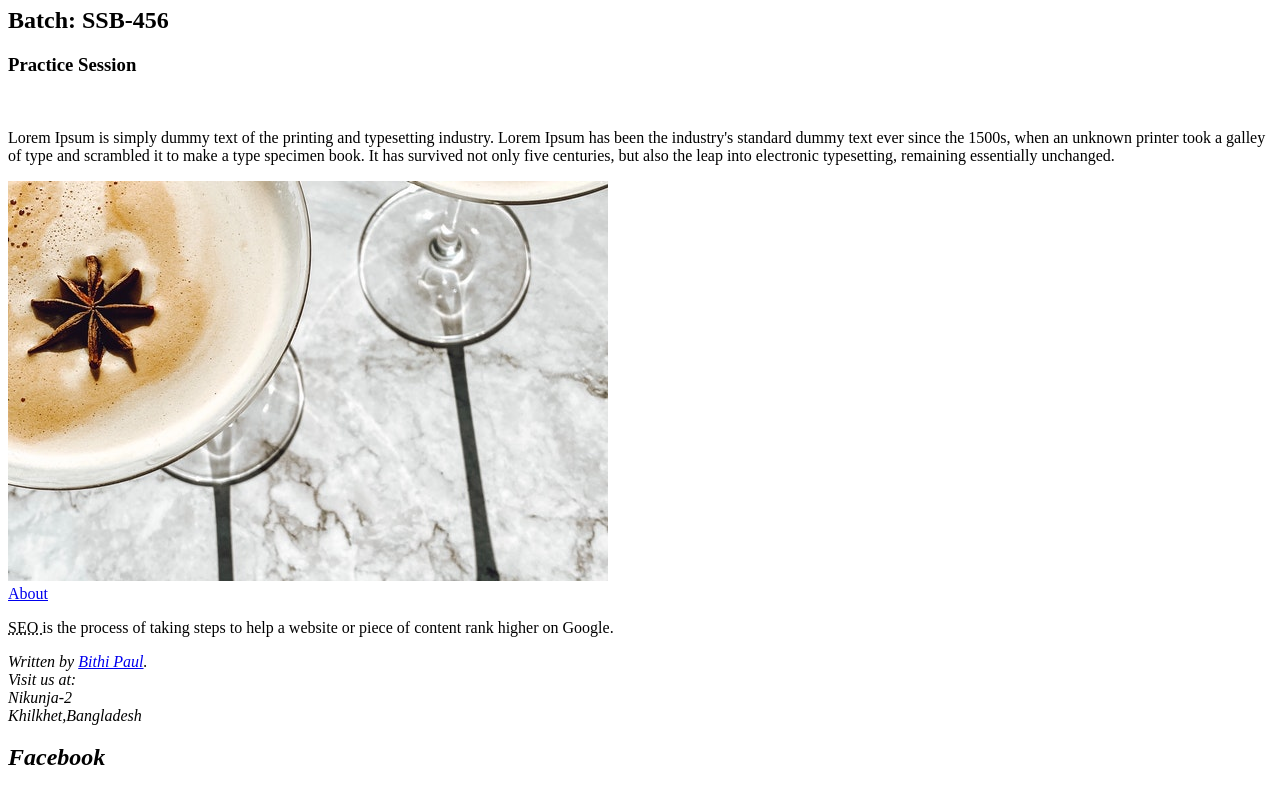
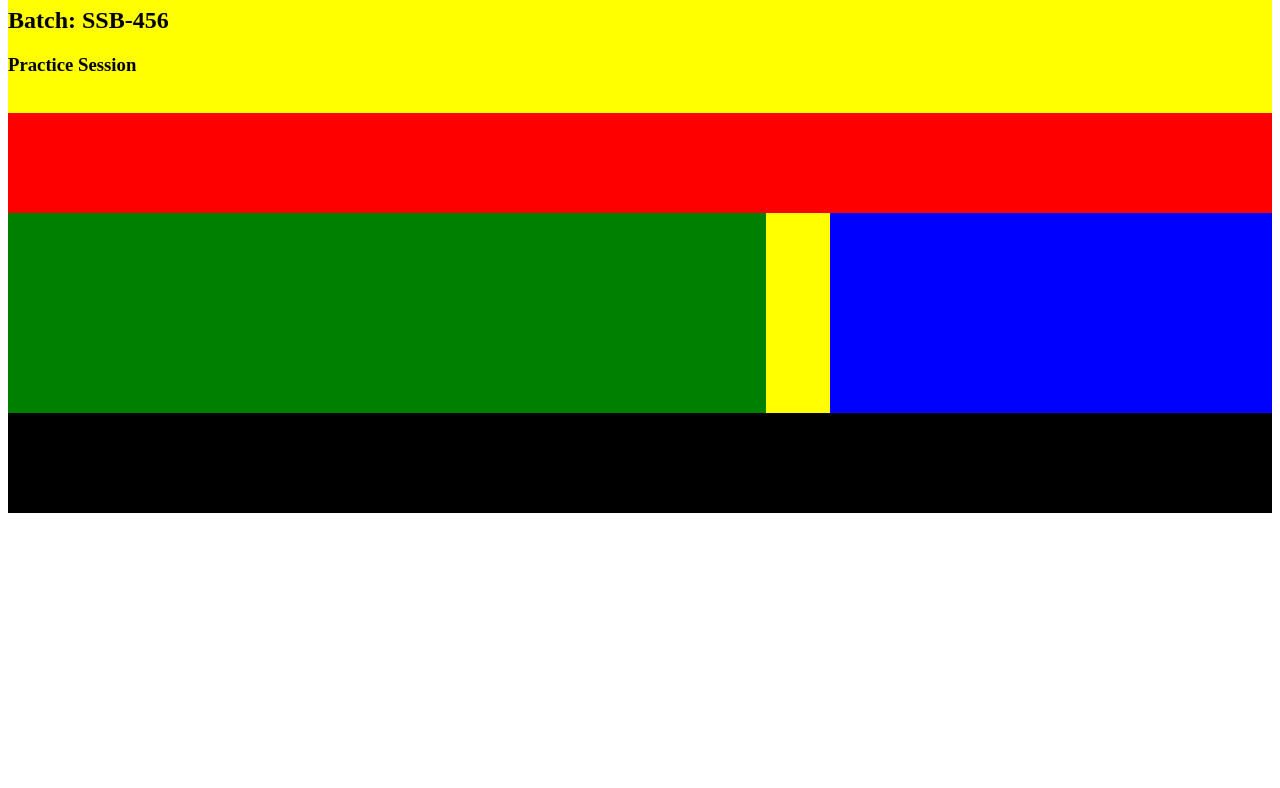
Before and after one commit to plbithi/simple_html, a plain HTML site: page index.html in a window 1280 px wide. Shown: the part 73-861 px from the top of the page. After the commit the page ends 800 px from the top, so only its background shows below. Drawn offline with Linux system fonts and the light colour scheme.

Commit message:
Design changed
- new css added

```diff
--- /dev/null
+++ b/css/style.css
@@ -0,0 +1,31 @@
+.box{
+	background-color: yellow;
+}
+
+
+.header{
+	min-height:100px;
+	background-color: red;
+}
+.container{
+overflow: hidden;
+
+}
+.contact{
+	min-height: 200px;
+	background-color: green;
+	width: 60%;
+	float: left;
+	border: radius;
+
+}
+.blog{
+min-height: 200px;
+background-color: blue;
+width: 35%;
+float: right;
+}
+.footer{
+	min-height:100px;
+	background-color: black;
+}
--- a/index.html
+++ b/index.html
@@ -5,14 +5,15 @@
 	<meta  charset="utf-8">
 	<meta name="viewport" content="width=device-width, initial-scale=1.0">
 	<title>Document</title>
+	<link rel="stylesheet" href="css/style.css">
 </head>
 <body>
-
+	<div class="box">
 	<h1>Hello Everyone</h1>
 	<h2>Batch: SSB-456</h2>
 	<h3>Practice Session</h3><br>
 
-	<p> Lorem Ipsum is simply dummy text of the printing and typesetting industry. Lorem Ipsum has been the industry's standard dummy text ever since the 1500s, when an unknown printer took a galley of type and scrambled it to make a type specimen book. It has survived not only five centuries, but also the leap into electronic typesetting, remaining essentially unchanged.</p>
+	<!---<p> Lorem Ipsum is simply dummy text of the printing and typesetting industry. Lorem Ipsum has been the industry's standard dummy text ever since the 1500s, when an unknown printer took a galley of type and scrambled it to make a type specimen book. It has survived not only five centuries, but also the leap into electronic typesetting, remaining essentially unchanged.</p>
 	<img src="images/Glass.jpg" alt="Glass"><br>
 	<a href="pages/about.html">About</a>
 	<p><abbr title="Search Engine Optimization">SEO </abbr>
@@ -38,7 +39,15 @@ Khilkhet,Bangladesh<br>
 </audio>
 
 
-</address>
+</address>---->
+
+<div class="header"></div>
+<div class="container">
+   <div class="contact"></div>
+   <div class="blog"></div>
+</div>
+<div class="footer"></div>
+</div>
 </body>
 
 </html>
```
